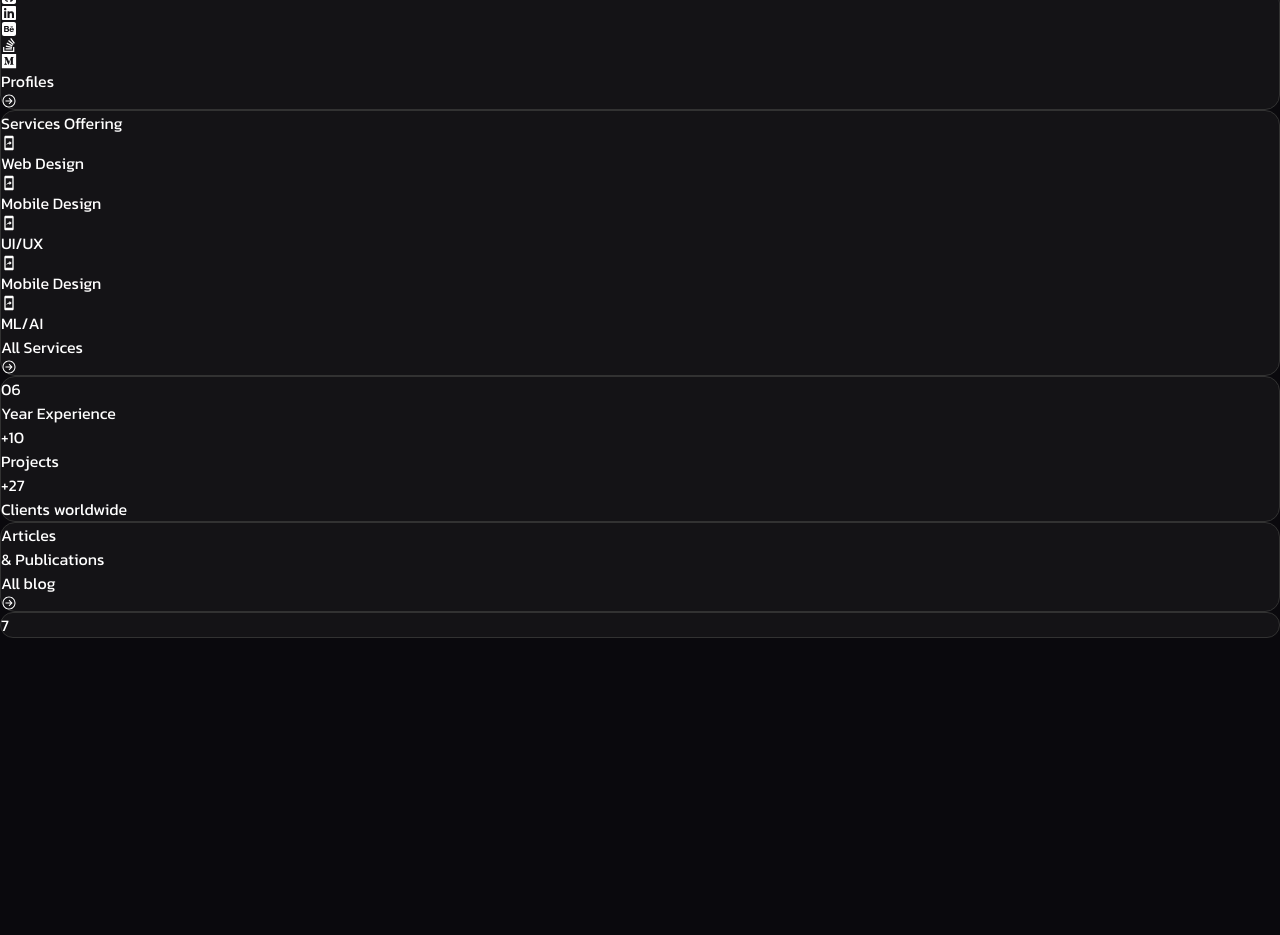
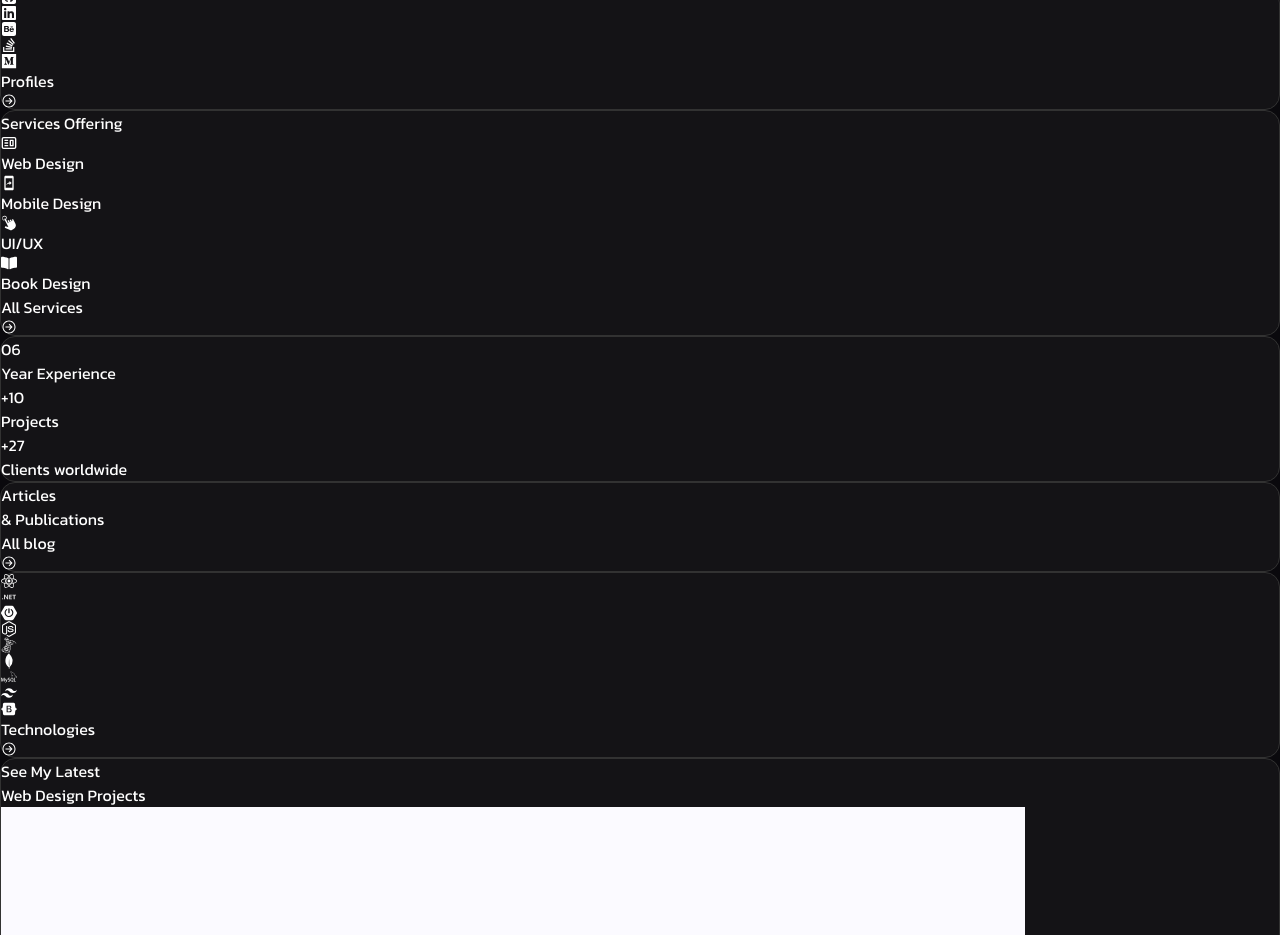
Before and after one commit to Ayeshan-Oshitha/Portfolio--2024, a React (Vite) app in the folder portfolio-website/: page / in a window 1280 px wide. Shown: the part 1520-2455 px from the top of the page. Before the commit the page ends 2158 px from the top, so only its background shows below. Built offline with nearby package versions, Linux system fonts and the light colour scheme.

Commit message:
Home Section Completed

```diff
--- a/portfolio-website/src/App.jsx
+++ b/portfolio-website/src/App.jsx
@@ -9,9 +9,8 @@ function App() {
   return (
     <>
       <Router>
-        <div className="mx-6 md:mx-20 lg:mx-8 xl:mx-24 mt-8">
-
-
+      <div className="flex justify-center items-center min-h-screen">
+      <div className=" mx-6 md:mx-20 lg:mx-8 xl:mx-24 mt-8  w-full max-w-[1600px]">
           <Navigation />
           <Routes>
             <Route path="/" element={<Home />} />
@@ -19,7 +18,7 @@ function App() {
             <Route path="/contact" element={<Contact/>}/>
             <Route path="/testimonials" element={<Testimonials/>} />
           </Routes>
-
+          </div>
         </div>
       </Router>
     </>
--- a/portfolio-website/src/components/Home.jsx
+++ b/portfolio-website/src/components/Home.jsx
@@ -8,80 +8,95 @@ import { FaSquareBehance } from "react-icons/fa6";
 import { BiLogoGmail } from "react-icons/bi";
 import { FaStackOverflow } from "react-icons/fa6";
 import { IoLogoMedium } from "react-icons/io5";
+import { NavLink } from 'react-router-dom';
+import graphicImage from '../assets/images/GraphicProjectImg.jpg'
+import webImage from '../assets/images/WebProjectImg.jpg'
+
 import { MdOutlineMobileScreenShare } from "react-icons/md";
-import { NavLink } from 'react-router-dom';
+import { GiClick } from "react-icons/gi";
+import { CgWebsite } from "react-icons/cg";
+import { FaBookOpen } from "react-icons/fa";
+
+// Tech Icons
+import { FaReact } from "react-icons/fa";
+import { AiOutlineDotNet } from "react-icons/ai";
+import { SiSpringboot } from "react-icons/si";
+import { FaNodeJs } from "react-icons/fa";
+import { SiMicrosoftsqlserver } from "react-icons/si";
+import { SiMysql } from "react-icons/si";
+import { SiMongodb } from "react-icons/si";
+import { RiTailwindCssFill } from "react-icons/ri";
+import { FaBootstrap } from "react-icons/fa";
 
 const Home = () => {
   return (
     <>
 
-      <div className='grid lg:grid-cols-12 lg:grid-rows-4 gap-7 min-h-12 lg:h-[800px] mb-40 '>
+      {/* ++++++++++++++ First Grid  ++++++++++++++ */}
+      <div className='grid lg:grid-cols-12 lg:grid-rows-4 gap-7 min-h-12 lg:h-[800px] mb-7 '>
 
         {/* ---------- Profile section ---------- */}
-        <div className='min-h-20 col-span-12  lg:col-span-3 lg:row-span-2 px-12 lg:px-0 py-2 flex flex-col items-center' id={styles.boxContainer}>
-          <img src={ProfileImg} className='w-40 rounded-full mt-6 '/>
+        <div className='min-h-20 col-span-12  lg:col-span-3 lg:row-span-2 px-8 lg:px-0 py-2 flex flex-col items-center order-1 lg:order-1' id={styles.boxContainer}>
+          <img src={ProfileImg} className='w-40 rounded-full mt-6 ' />
           <button className='bg-[var(--lightPurple)]  tracking-wide py-3 px-3 mt-12   rounded-lg text-xl font-normal hover:bg-[var(--secondaryPurple)]'>Ayeshan Oshitha</button>
-            <NavLink to="/about" className='flex flex-row items-center lg:px-6 mt-14 mb-6 lg:mb-0 justify-between w-full hover:text-purple-400'>
+          <NavLink to="/about" className='flex flex-row items-center lg:px-6 mt-12 mb-2 lg:mb-0 justify-between w-full hover:text-purple-400 transform transition-transform duration-500 hover:scale-105'>
             <p className='text-md tracking-wide '>Biography</p>
-            <LiaArrowCircleRightSolid className='text-3xl '/>
-            </NavLink>
+            <LiaArrowCircleRightSolid className='text-3xl ' />
+          </NavLink>
         </div>
 
         {/* ---------- Title section ---------- */}
-        <div className='min-h-20 col-span-12  lg:col-span-4 2xl:col-span-3 lg:row-span-1 px-12 lg:px-6 py-2 flex flex-col w-full' id={styles.boxContainer}>
-            <h1 className=' text-purple-500 tracking-wide lg:text-2xl lg:mt-2 lg:mb-3 '>Title </h1>
-            <h1 className=' font-medium tracking-wide lg:ml-6 lg:text-5xl'>Full Stack</h1>
-            <h2 className='  text-gray-400 tracking-wide lg:ml-6 lg:text-2xl'>Developer</h2>
+        <div className='min-h-20 col-span-6  lg:col-span-4 2xl:col-span-3 lg:row-span-1 px-10 lg:px-6 py-2 flex flex-col w-full order-2 lg:order-2' id={styles.boxContainer}>
+          <h1 className=' text-purple-500 tracking-wide text-2xl lg:text-2xl mt-3 lg:mt-2 lg:mb-3 '>Title </h1>
+          <h1 className=' font-medium tracking-wide lg:ml-6 text-4xl lg:text-5xl'>Full Stack</h1>
+          <h2 className='  text-gray-400 tracking-wide lg:ml-6 text-2xl lg:text-2xl'>Developer</h2>
         </div>
 
         {/* ---------- Social Media section ---------- */}
-        <div className='min-h-20 col-span-12  lg:col-span-5 2xl:col-span-6 lg:row-span-1  px-12 lg:px-6 py-2 flex flex-col ' id={styles.boxContainer}>
-          <div className='flex flex-row justify-around mt-7 text-6xl text-gray-200'>
-            <FaSquareGithub className='hover:text-purple-300' />
-            <FaLinkedin  className='hover:text-purple-300'/>
-            <FaSquareBehance className='hover:text-purple-300'/>
-            <FaStackOverflow className='hover:text-purple-300'/>
-            <IoLogoMedium className='hover:text-purple-300'/>
+        <div className='min-h-20 col-span-12  lg:col-span-5 2xl:col-span-6 lg:row-span-1  px-6 lg:px-6 py-2 flex flex-col order-5 lg:order-3' id={styles.boxContainer}>
+          <div className='flex flex-row justify-around mt-7 text-6xl text-gray-200 '>
+            <FaSquareGithub className='hover:text-purple-300 transform transition-transform duration-700 hover:scale-125' />
+            <FaLinkedin className='hover:text-purple-300 transform transition-transform duration-700 hover:scale-125' />
+            <FaSquareBehance className='hover:text-purple-300 transform transition-transform duration-700 hover:scale-125' />
+            <FaStackOverflow className='hover:text-purple-300 transform transition-transform duration-700 hover:scale-125' />
+            <IoLogoMedium className='hover:text-purple-300 transform transition-transform duration-700 hover:scale-125' />
           </div>
-          <NavLink to="/about" className='flex flex-row items-center mt-10 mb-6 lg:mb-0 justify-between w-full hover:text-purple-400'>
+          <NavLink to="/about" className='flex flex-row items-center mt-8 mb-2 lg:mb-0 justify-between w-full hover:text-purple-400 transform transition-transform duration-500 hover:scale-105'>
             <p className='text-md tracking-wide'>Profiles</p>
             <LiaArrowCircleRightSolid className='text-3xl ' />
           </NavLink>
         </div>
 
         {/* ---------- Services Offering ---------- */}
-        <div className='min-h-20 col-span-12  lg:col-span-6 lg:row-span-2 px-12 lg:px-6 py-2 flex flex-col ' id={styles.boxContainer}>
+        <div className='min-h-20 col-span-12  lg:col-span-6 lg:row-span-2 px-6 lg:px-6 py-2 flex flex-col order-4 lg:order-4' id={styles.boxContainer}>
           <p className='text-4xl font-medium mt-3 mb-8'>Services Offering</p>
-          <div className='flex flex-row justify-around flex-wrap gap-y-6'>
-            <div className='flex flex-col items-center w-32'>
-              <MdOutlineMobileScreenShare className='text-6xl mb-2' />
+          <div className='flex flex-row justify-around flex-wrap gap-y-6 lg:mt-10 flex-grow'>
+            <div className='flex flex-col items-center w-32 text-center'>
+              <CgWebsite className='text-6xl mb-2 text-purple-500' />
               <p className='text-xl text-gray-300 '>Web Design</p>
             </div>
-            <div className='flex flex-col items-center w-32'>
-              <MdOutlineMobileScreenShare className='text-6xl mb-2' />
+            <div className='flex flex-col items-center w-32 text-center'>
+              <MdOutlineMobileScreenShare className='text-6xl mb-2 text-purple-500' />
               <p className='text-xl text-gray-300'>Mobile Design</p>
             </div>
-            <div className='flex flex-col items-center w-32'>
-              <MdOutlineMobileScreenShare className='text-6xl mb-2' />
+            <div className='flex flex-col items-center w-32 text-center'>
+              <GiClick className='text-6xl mb-2 text-purple-500' />
               <p className='text-xl text-gray-300'>UI/UX</p>
             </div>
-            <div className='flex flex-col items-center w-32'>
-              <MdOutlineMobileScreenShare className='text-6xl mb-2' />
-              <p className='text-xl text-gray-300'>Mobile Design</p>
+            <div className='flex flex-col items-center w-32 text-center'>
+              <FaBookOpen className='text-6xl mb-2 text-purple-500' />
+              <p className='text-xl text-gray-300'>Book Design</p>
             </div>
-            <div className='flex flex-col items-center w-32'>
-              <MdOutlineMobileScreenShare className='text-6xl mb-2' />
-              <p className='text-xl text-gray-300'>ML/AI</p>
-            </div>
+
           </div>
-          <NavLink to="/about" className='flex flex-row items-center mt-8 mb-6 lg:mb-0 justify-between w-full hover:text-purple-400'>
+          <NavLink to="/about" className='flex flex-row items-center mt-8 mb-2 lg:mt-0 lg:mb-2 justify-between w-full hover:text-purple-400 transform transition-transform duration-500 hover:scale-105'>
             <p className='text-md tracking-wide'>All Services</p>
             <LiaArrowCircleRightSolid className='text-3xl ' />
           </NavLink>
         </div>
 
         {/* ---------- Data section ---------- */}
-        <div className='min-h-20 col-span-12  lg:col-span-3 lg:row-span-3 px-12 lg:px-6 py-2 flex flex-col w-full items-center justify-evenly uppercase' id={styles.boxContainer}>
+        <div className='min-h-20 col-span-12  lg:col-span-3 lg:row-span-3 px-6 lg:px-6 py-8 flex flex-row  flex-wrap lg:flex-col w-full items-center justify-evenly uppercase order-6 lg:order-5' id={styles.boxContainer}>
           <div className='text-center'>
             <p className='text-8xl'>06</p>
             <p className='font-light text-lg text-gray-300 mt-2 '>Year Experience</p>
@@ -97,19 +112,93 @@ const Home = () => {
         </div>
 
         {/* ---------- Articles section ---------- */}
-        <div className='min-h-20 col-span-12  lg:col-span-3 lg:row-span-1 px-12 lg:px-6 py-2 w-full ' id={styles.boxContainer}>
-        <p className='text-4xl font-medium mt-4'>Articles</p>
-        <p className='text-2xl font-normal pl-7'>& Publications</p>
-        <NavLink to="/about" className='flex flex-row items-center  mt-10  justify-between w-full hover:text-purple-400'>
+        <div className='min-h-20 col-span-6  lg:col-span-3 lg:row-span-1 px-6 lg:px-6 py-2 w-full order-3 lg:order-6' id={styles.boxContainer}>
+          <p className='text-4xl font-medium mt-4'>Articles</p>
+          <p className=' text-2xl lg:text-xl  xl:text-2xl font-normal pl-7'>& Publications</p>
+          <NavLink to="/about" className='flex flex-row items-center  mt-10  justify-between w-full hover:text-purple-400 transform transition-transform duration-300 hover:scale-105'>
             <p className='text-md tracking-wide '>All blog</p>
-            <LiaArrowCircleRightSolid className='text-3xl '/>
-            </NavLink>
+            <LiaArrowCircleRightSolid className='text-3xl ' />
+          </NavLink>
+        </div>
+
+        {/* ---------- Technology section ---------- */}
+        <div className='min-h-20 col-span-12  lg:col-span-9 lg:row-span-1 flex flex-col px-6 lg:px-6 py-2  justify-center order-7 lg:order-7' id={styles.boxContainer}>
+          <div className='flex flex-row  gap-10 justify-center text-6xl mt-8 flex-grow flex-wrap lg:flex-nowrap'>
+            <FaReact className='text-sky-400 transform transition-transform duration-700 hover:scale-125' />
+            <AiOutlineDotNet className='text-purple-600 transform transition-transform duration-700 hover:scale-125' />
+            <SiSpringboot className='text-lime-500 transform transition-transform duration-700 hover:scale-125' />
+            <FaNodeJs className='text-green-600 transform transition-transform duration-700 hover:scale-125' />
+            <SiMicrosoftsqlserver className='text-red-600 transform transition-transform duration-700 hover:scale-125' />
+            <SiMongodb className='text-green-500 transform transition-transform duration-700 hover:scale-125' />
+            <SiMysql className='text-cyan-700 transform transition-transform duration-700 hover:scale-125' />
+            <RiTailwindCssFill className='text-teal-400 transform transition-transform duration-700 hover:scale-125' />
+            <FaBootstrap className='text-purple-500 transform transition-transform duration-700 hover:scale-125' />
+          </div>
+          <NavLink to="/about" className='flex flex-row items-center  mt-4 lg:mt-0 mb-2 lg:mb-2 lg:px-6 justify-between w-full hover:text-purple-400 transform transition-transform duration-500 hover:scale-105'>
+            <p className='text-md tracking-wide'>Technologies</p>
+            <LiaArrowCircleRightSolid className='text-3xl ' />
+          </NavLink>
+        </div>
+
+      </div>
+
+      {/* ++++++++++++++ Second Grid  ++++++++++++++ */}
+      <div className='grid lg:grid-cols-12 lg:grid-rows-3 gap-7 min-h-12 lg:h-[500px] mb-40 '>
+
+        {/* ---------- Web Design Design Section ---------- */}
+        <div className='min-h-20 col-span-12  lg:col-span-4 lg:row-span-3 px-6 lg:px-6 py-2 flex flex-col items-center lg:order-1 ' id={styles.boxContainer}>
+          <p className='self-start ml-6 mt-4 lg:mt-8 text-2xl'>See My Latest</p>
+          <p className='self-start ml-6 text-3xl mt-2'>Web Design Projects</p>
+          <img src={webImage} className=' w-80  rounded-xl mt-10 object-cover transition-transform duration-300 hover:scale-105' />
+          <NavLink to="/about" className='flex flex-row items-center mt-6  mb-2 lg:mt-14 lg:mb-2 justify-between w-full hover:text-purple-400 transform transition-transform duration-500 hover:scale-105'>
+            <p className='text-md tracking-wide'>All Projects</p>
+            <LiaArrowCircleRightSolid className='text-3xl ' />
+          </NavLink>
         </div>
 
 
-        <div className='min-h-20 col-span-12  lg:col-span-9 lg:row-span-1 ' id={styles.boxContainer}> 7 </div>
+        {/* ---------- Graphic Design Section ---------- */}
+        <div className='min-h-20 col-span-12  lg:col-span-4 lg:row-span-2 px-6 lg:px-6 py-2 flex flex-col items-center lg:order-2 ' id={styles.boxContainer}>
+         <p className='mt-3 self-start ml-4 text-xl'>Graphic Design Projects</p>
+          <img src={graphicImage} className=' w-80 lg:w-80 lg:h-72  rounded-xl mt-4 object-cover transform transition-transform duration-300 hover:scale-105' />
+          <NavLink to="/about" className='flex flex-row items-center mt-6  mb-6 lg:mt-5 lg:mb-2 justify-between w-full hover:text-purple-400 transform transition-transform duration-500 hover:scale-105'>
+            <p className='text-md tracking-wide'>Graphic Design Projects</p>
+            <LiaArrowCircleRightSolid className='text-3xl ' />
+          </NavLink>
+        </div>
 
+        {/* ---------- Web Review Review Section ---------- */}
+        <div className='min-h-20 col-span-6  lg:col-span-4 lg:row-span-1 px-6 lg:px-6 py-2 flex flex-col  lg:order-3' id={styles.boxContainer}>
+          <p className='text-lg mt-4 lg:mt-0'>See My Latest </p>
+          <p className='lg:ml-6  text-4xl lg:text-3xl text-purple-600'>Web Design</p>
+          <p className='lg:ml-40 text-2xl text-purple-600'>Reviews</p>
+          <NavLink to="/about" className='flex flex-row items-center  mb-6 mt-4 lg:mt-0 lg:mb-2 justify-between w-full hover:text-purple-400 transform transition-transform duration-500 hover:scale-105'>
+            <p className='text-md tracking-wide'>Reviews</p>
+            <LiaArrowCircleRightSolid className='text-3xl ' />
+          </NavLink>
+        </div>
 
+        {/* ---------- Graphic Review Section ---------- */}
+        <div className='min-h-20 col-span-6  lg:col-span-4 lg:row-span-1 px-6 lg:px-6 py-2 flex flex-col lg:order-4' id={styles.boxContainer}>
+          <p className='text-lg mt-4 lg:mt-0'>See My Latest </p>
+          <p className='lg:ml-6 text-4xl lg:text-3xl text-purple-600'>Graphic Design</p>
+          <p className='lg:ml-40 text-2xl text-purple-600'>Reviews</p>
+          <NavLink to="/about" className='flex flex-row items-center  mb-6 mt-4 lg:mt-0 lg:mb-2 justify-between w-full hover:text-purple-400 transform transition-transform duration-500 hover:scale-105'>
+            <p className='text-md tracking-wide'>Reviews</p>
+            <LiaArrowCircleRightSolid className='text-3xl ' />
+          </NavLink>
+
+        </div>
+
+        {/* ---------- Contact Section ---------- */}
+        <div className='min-h-20 col-span-12  lg:col-span-8 lg:row-span-1 px-12 lg:px-8 py-2  lg:order-5' id={styles.boxContainer}>
+          <div className=' flex flex-row justify-between  items-end w-full h-full pb-5'>
+            <p className=' text-5xl md:text-6xl lg:text-6xl  xl:text-7xl'>Let's Work <span className='text-purple-600'>together</span></p>
+            <NavLink to="/about" className='  hover:text-purple-400 transform transition-transform duration-500 hover:scale-105'>
+              <LiaArrowCircleRightSolid className='text-3xl ' />
+            </NavLink>
+          </div>
+        </div>
       </div>
 
 
--- a/portfolio-website/src/components/Testimonials.jsx
+++ b/portfolio-website/src/components/Testimonials.jsx
@@ -13,9 +13,8 @@ const Testimonials = () => {
             <TestimonialCard/>
             <TestimonialCard/>
             <TestimonialCard/>
-            <TestimonialCard/> */}
-            {/* <TestimonialCard/> */}
-
+            <TestimonialCard/>
+             <TestimonialCard/> */}
 
             <GraphicProjectCard />
             <GraphicProjectCard />
```
Also changed, not shown: portfolio-website/src/assets/images/GraphicProjectImg.jpg (added), portfolio-website/src/assets/images/WebProjectImg.jpg (added).
